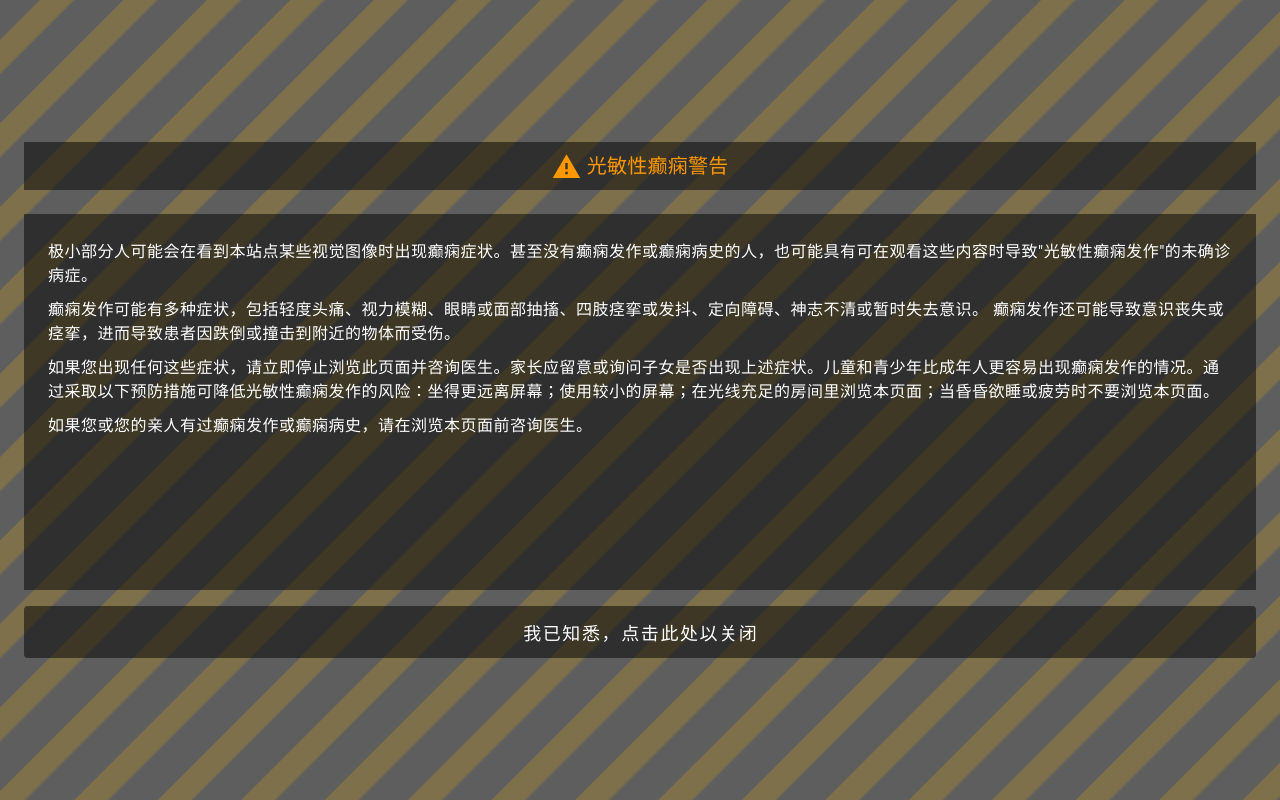
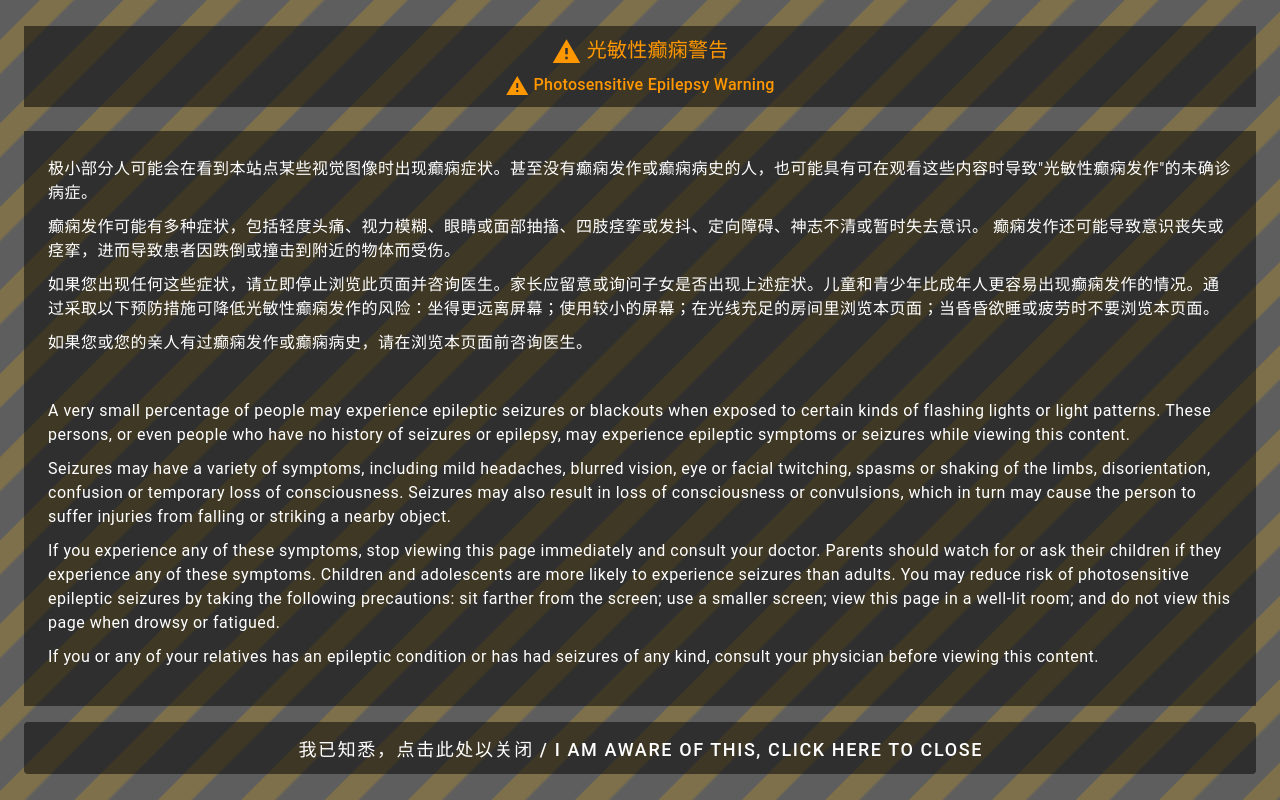
Before and after one commit to YukariChiba/ewe-moe, a Vue app: page / in a window 1280 px wide. Built offline with nearby package versions, Linux system fonts and the light colour scheme; what troisjs would draw is missing.

Commit message:
add english warning, add eweOS

```diff
--- a/src/components/Warning.vue
+++ b/src/components/Warning.vue
@@ -1,9 +1,18 @@
 <template>
-  <v-dialog :modelValue="show" fullscreen scrollable transition="dialog-bottom-transition">
+  <v-dialog
+    :modelValue="show"
+    fullscreen
+    scrollable
+    transition="dialog-bottom-transition"
+  >
     <v-card class="pa-6 d-flex flex-column">
       <div class="flex-grow-1" />
-      <v-card-title class="text-center text-orange flex-shrink-1">
+      <v-card-title class="text-center text-orange flex-shrink-2">
         <v-icon left>mdi-alert</v-icon> 光敏性癫痫警告
+        <br />
+        <small>
+          <v-icon left>mdi-alert</v-icon> Photosensitive Epilepsy Warning
+        </small>
       </v-card-title>
       <v-card-text class="warning mt-6 mb-4 flex-grow-1">
         <p>
@@ -19,6 +28,37 @@
         <p>
           如果您或您的亲人有过癫痫发作或癫痫病史，请在浏览本页面前咨询医生。
         </p>
+        <br />
+        <p>
+          A very small percentage of people may experience epileptic seizures or
+          blackouts when exposed to certain kinds of flashing lights or light
+          patterns. These persons, or even people who have no history of
+          seizures or epilepsy, may experience epileptic symptoms or seizures
+          while viewing this content.
+        </p>
+        <p>
+          Seizures may have a variety of symptoms, including mild headaches,
+          blurred vision, eye or facial twitching, spasms or shaking of the
+          limbs, disorientation, confusion or temporary loss of consciousness.
+          Seizures may also result in loss of consciousness or convulsions,
+          which in turn may cause the person to suffer injuries from falling or
+          striking a nearby object.
+        </p>
+        <p>
+          If you experience any of these symptoms, stop viewing this page
+          immediately and consult your doctor. Parents should watch for or ask
+          their children if they experience any of these symptoms. Children and
+          adolescents are more likely to experience seizures than adults. You
+          may reduce risk of photosensitive epileptic seizures by taking the
+          following precautions: sit farther from the screen; use a smaller
+          screen; view this page in a well-lit room; and do not view this page
+          when drowsy or fatigued.
+        </p>
+        <p>
+          If you or any of your relatives has an epileptic condition or has had
+          seizures of any kind, consult your physician before viewing this
+          content.
+        </p>
       </v-card-text>
       <v-card-actions class="justify-center flex-shrink-1 pa-0">
         <v-btn
@@ -27,8 +67,14 @@
           size="x-large"
           @click="close"
           :disabled="cnt > 0"
-          >我已知悉，点击此处以关闭 {{ cnt > 0 ? "(" + cnt + ")" : "" }}</v-btn
         >
+          <span class="hidden-md-and-up">
+            知悉并关闭 / Ack & Close {{ cnt > 0 ? "(" + cnt + ")" : "" }}
+          </span>
+          <span class="hidden-sm-and-down">
+            我已知悉，点击此处以关闭 / I am aware of this, click here to close {{ cnt > 0 ? "(" + cnt + ")" : "" }}
+          </span>
+        </v-btn>
       </v-card-actions>
       <div class="flex-grow-1" />
     </v-card>
@@ -93,7 +139,8 @@
 .v-card-actions {
   align-items: baseline;
 }
-.v-card-title, .v-btn {
+.v-card-title,
+.v-btn {
   background-color: rgba(0, 0, 0, 0.5);
 }
 
--- a/src/data/info.json
+++ b/src/data/info.json
@@ -33,6 +33,11 @@
       "title": "Twitter",
       "icon": "twitter",
       "url": "https://twitter.com/YukariEwe"
+    },
+    {
+      "title": "OS",
+      "icon": "disc",
+      "url": "https://os.ewe.moe"
     }
   ]
 }
```
